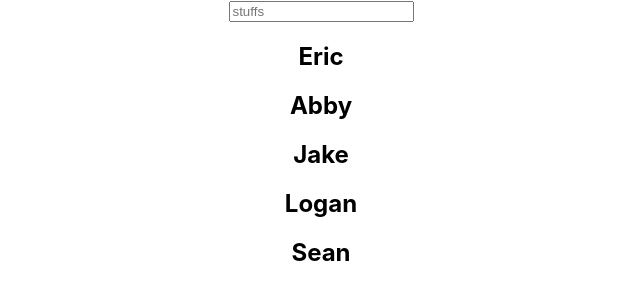
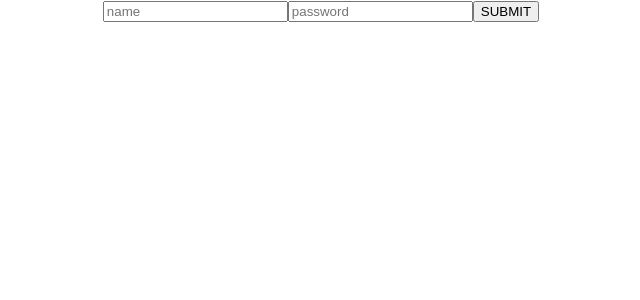
Before and after one commit to EricOlaf/moreReactDrills, a React (Create React App) app: page / in a window 1280 px wide. Shown: the top 300 px of the page, without its empty margins (319-959 px from the left). Built offline with nearby package versions, Linux system fonts and the light colour scheme.

Commit message:
finished challenge four

```diff
--- a/src/App.js
+++ b/src/App.js
@@ -1,29 +1,66 @@
+///////////////////////////////////////
+/*NUMBER THREE*/
+///////////////////////////////////////
+
+// import React, {Component} from 'react';
+// import logo from './logo.svg';
+// import './App.css';
+
+// class App extends Component {
+//   state={
+//     list:["Eric", "Abby", "Jake", "Logan", "Sean"],
+//     input:""
+//   }
+//   inputHandler(e){
+//     this.setState({input:e})
+//   }
+//   render(){
+//     let listItems = this.state.list.map((e, i)=>{
+//       if(e.toLowerCase().includes(this.state.input)){
+//         return <h2 key={i}>{e}</h2>
+//       }
+//     })
+//     return (
+//       <div className="App">
+//         <input value={this.state.input} placeholder="stuffs" onChange={(e)=>{this.inputHandler(e.target.value)}}/>
+//         {listItems}
+//       </div>
+//     );
+//   }
+//   }
+
+
+// export default App;
+
+
+
+///////////////////////////////////////
+/*NUMBER FOUR*/
+///////////////////////////////////////
+
 import React, {Component} from 'react';
-import logo from './logo.svg';
-import './App.css';
+import './App.css'
 
-class App extends Component {
+class App extends Component{
   state={
-    list:["Eric", "Abby", "Jake", "Logan", "Sean"],
-    input:""
-  }
-  inputHandler(e){
-    this.setState({input:e})
-  }
-  render(){
-    let listItems = this.state.list.map((e, i)=>{
-      if(e.toLowerCase().includes(this.state.input)){
-        return <h2 key={i}>{e}</h2>
-      }
-    })
-    return (
-      <div className="App">
-        <input value={this.state.input} placeholder="stuffs" onChange={(e)=>{this.inputHandler(e.target.value)}}/>
-        {listItems}
-      </div>
-    );
-  }
+    name:"",
+    pass:""
   }
 
+  clickHandler = () => {
+    alert(`Your name is: ${this.state.name} and your password is: ${this.state.pass}`)
+  }
 
+  render(){
+    let {name, pass} = this.state
+    console.log(this.state)
+    return(
+      <div className="App">
+        <input value={name} placeholder="name" onChange={(e) => {this.setState({name:e.target.value})}}></input>
+        <input value={pass} placeholder="password" onChange={(f) => {this.setState({pass:f.target.value})}}></input>
+        <button onClick={()=>{this.clickHandler()}}>SUBMIT</button>
+      </div>
+    )
+  }
+}
 export default App;
```
